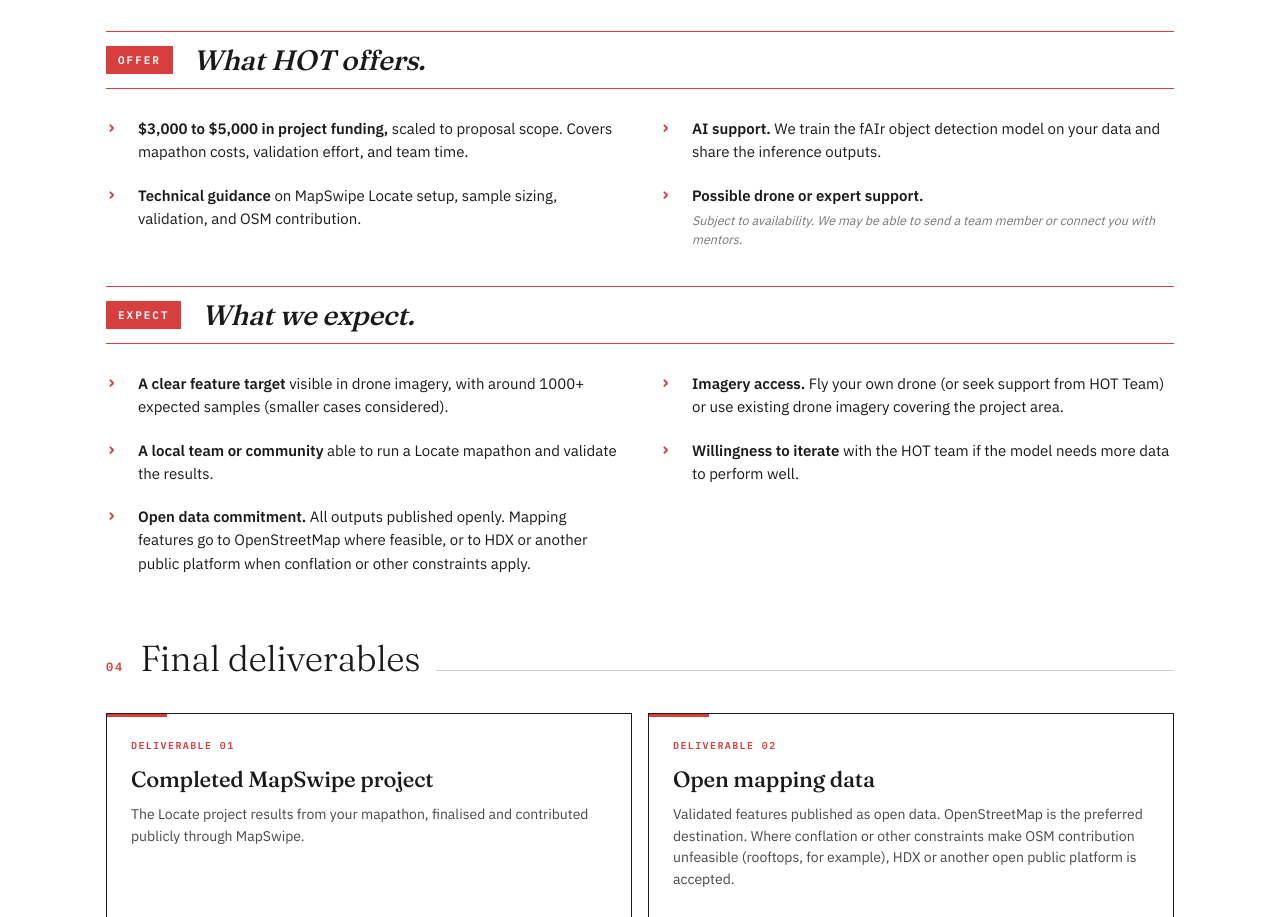
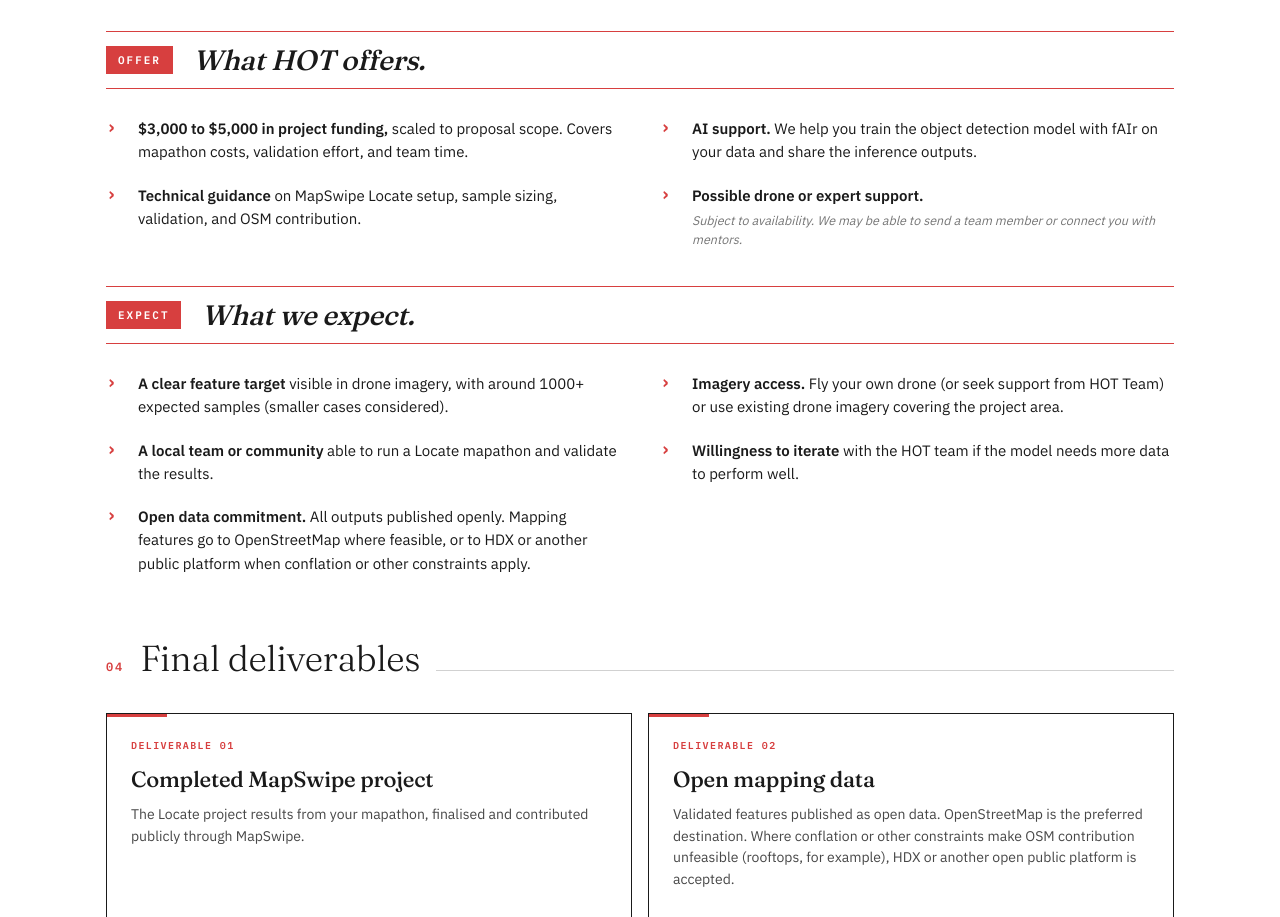
Before and after one commit to kshitijrajsharma/fAIrswipe-call-2026, a plain HTML site: page index.html in a window 1280 px wide. Shown: the part 1285-2202 px from the top of the page. Drawn offline with Linux system fonts and the light colour scheme.

Commit message:
chore : wording on the ai trianing !

```diff
--- a/index.html
+++ b/index.html
@@ -564,7 +564,7 @@
       </div>
       <div class="oe-grid">
         <div class="oe-item"><span><strong>$3,000 to $5,000 in project funding,</strong> scaled to proposal scope. Covers mapathon costs, validation effort, and team time.</span></div>
-        <div class="oe-item"><span><strong>AI support.</strong> We train the fAIr object detection model on your data and share the inference outputs.</span></div>
+        <div class="oe-item"><span><strong>AI support.</strong> We help you train the object detection model with fAIr on your data and share the inference outputs.</span></div>
         <div class="oe-item"><span><strong>Technical guidance</strong> on MapSwipe Locate setup, sample sizing, validation, and OSM contribution.</span></div>
         <div class="oe-item"><span><strong>Possible drone or expert support.</strong><span class="note">Subject to availability. We may be able to send a team member or connect you with mentors.</span></span></div>
       </div>
```
